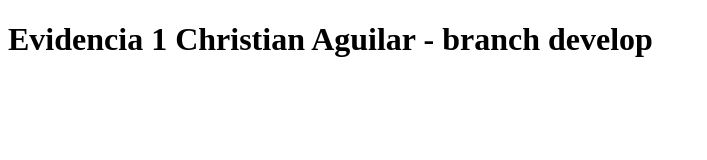
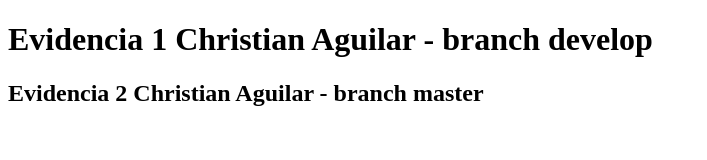
Before and after one commit to caguilarpamo/Evidencia2, a plain HTML site: page index.html in a window 1280 px wide. Shown: the whole page, without its empty margins (0-707 px from the left). Drawn offline with Linux system fonts and the light colour scheme.

Commit message:
Tercer commit desde la master - Christian Aguilar

```diff
--- a/index.html
+++ b/index.html
@@ -7,5 +7,6 @@
 </head>
 <body>
     <h1>Evidencia 1 Christian Aguilar - branch develop</h1>
+    <h2>Evidencia 2 Christian Aguilar - branch master</h2>
 </body>
 </html>
```
